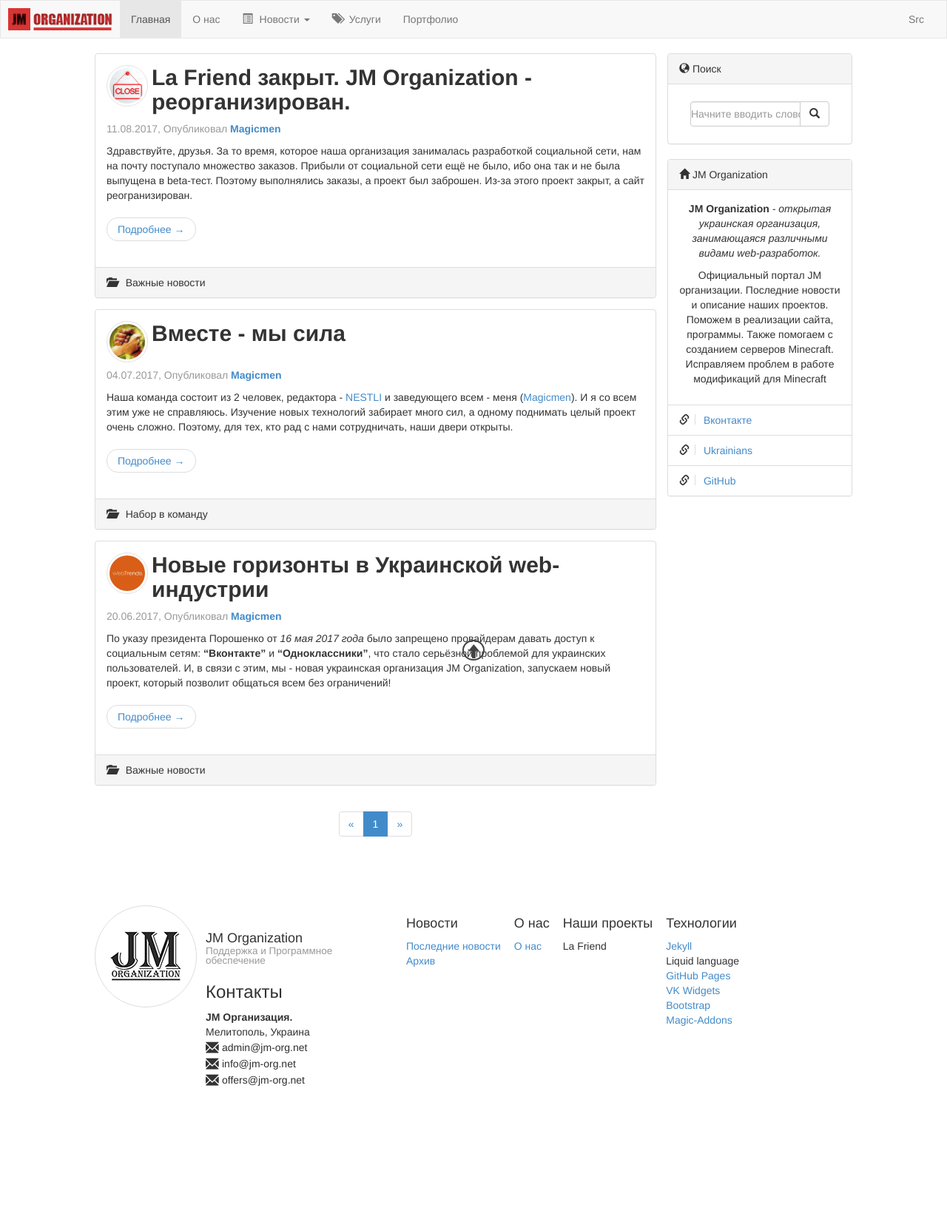
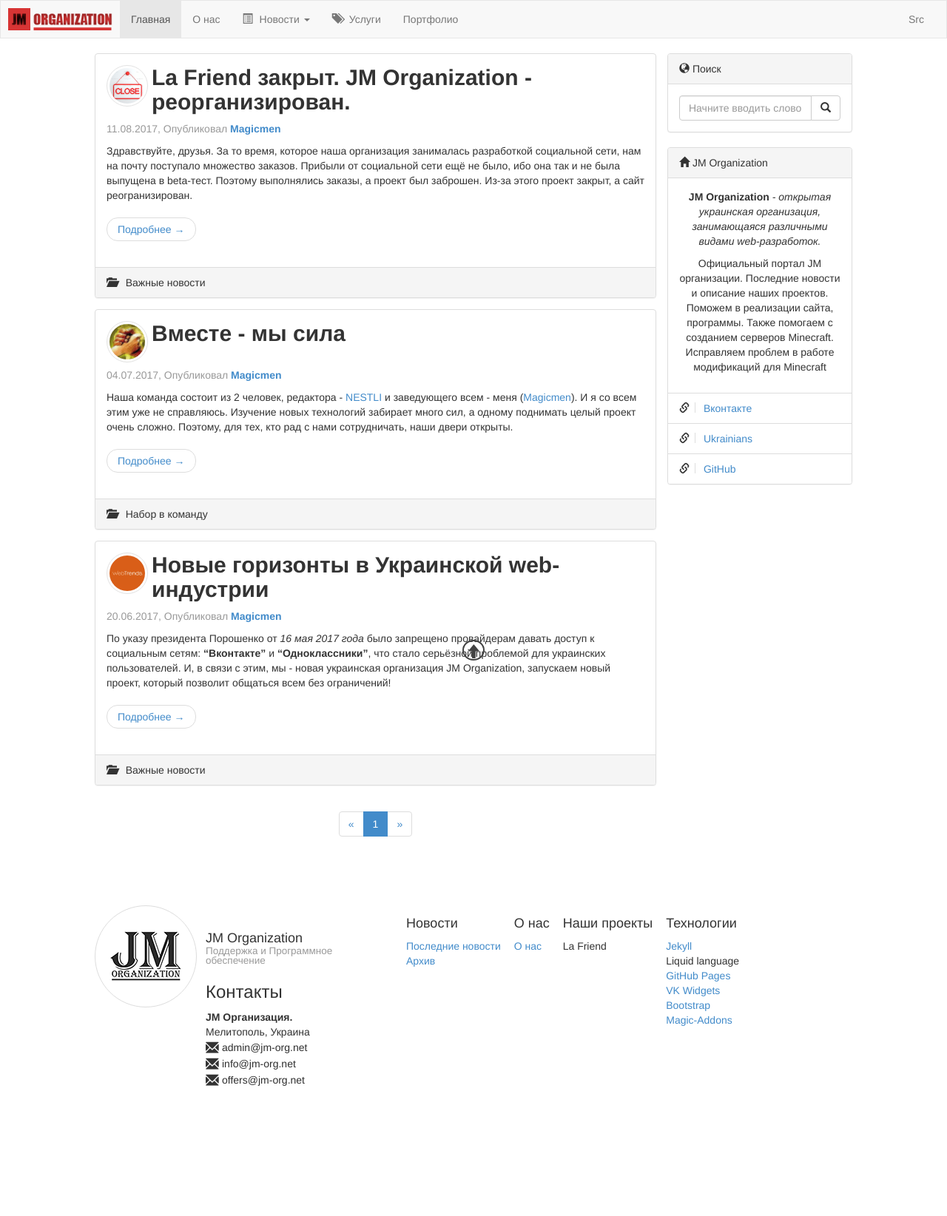
Before and after one commit to jm-organization/jm-organization.github.io, a Jekyll site: the page built from index.html, in a window 1280 px wide. Shown: the whole page at 74% size. Built offline with Jekyll 4.4.1, drawn with Linux system fonts in a browser that asks for light colours; the list of posts is cut into pages by our own code.

Commit message:
Изменён вид строки поиска новостей

```diff
--- a/_includes/jm_sidebar.html
+++ b/_includes/jm_sidebar.html
@@ -4,12 +4,11 @@
         <div class="panel-heading"><span class="glyphicon glyphicon-globe"></span> Поиск</div>
 
         <div class="panel-body text-center">
-            <form class="navbar-form navbar-left" id="search-form">
+            <form class="navbar-form navbar-left" id="search-form" style="padding: 0; margin: 0;">
                 <fieldset{% if site.data.settings.search-news == false %} disabled{% endif %}>
                 <div class="form-group">
                     <div class="input-group">
-                        <input type="text" id="query" class="form-control" placeholder="Начните вводить слово..."
-                            style="padding: 0; margin: 0;">
+                        <input type="text" id="query" class="form-control" placeholder="Начните вводить слово...">
 
                         <div class="input-group-btn">
                             <button type="submit" id="search" class="btn btn-default" data-toggle="tooltip" data-placement="bottom" title="Быстрый поиск новостей по заголовку и содержанию"><span class="glyphicon glyphicon-search"></span></button>
```
